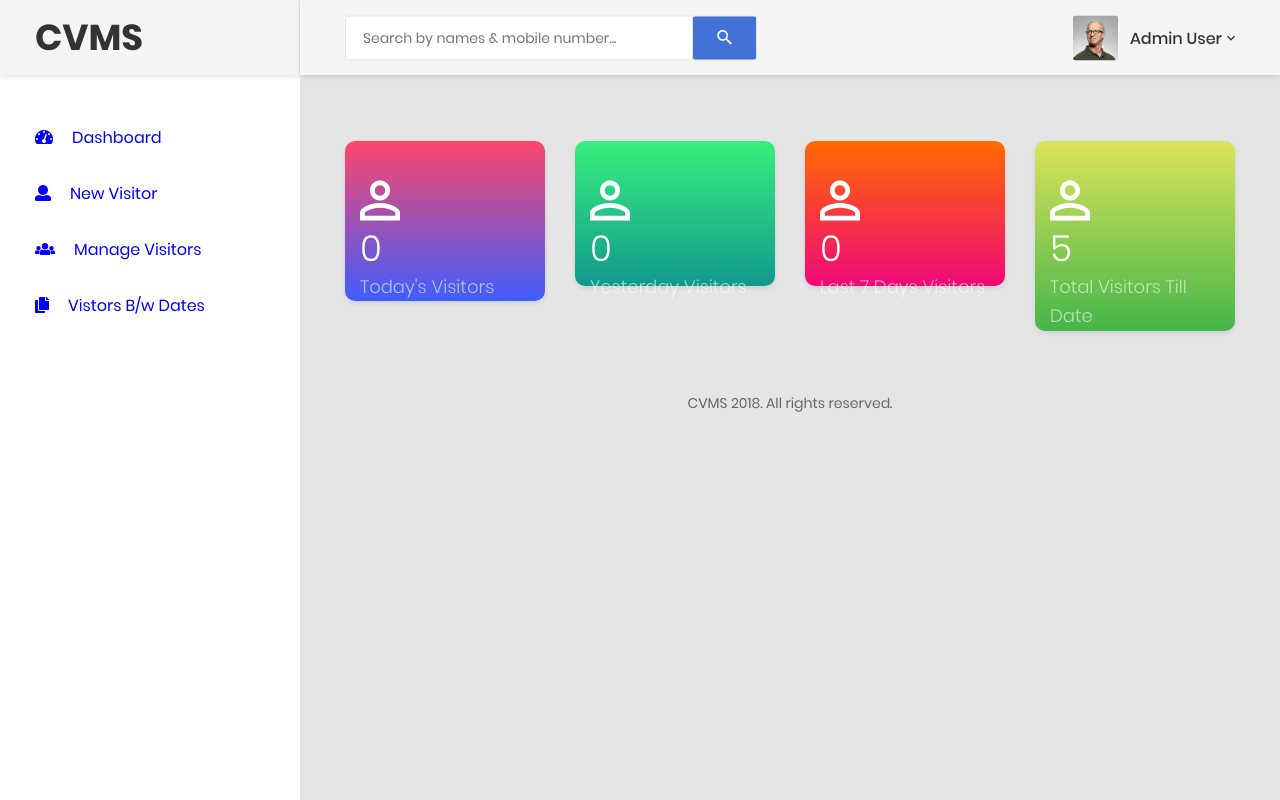
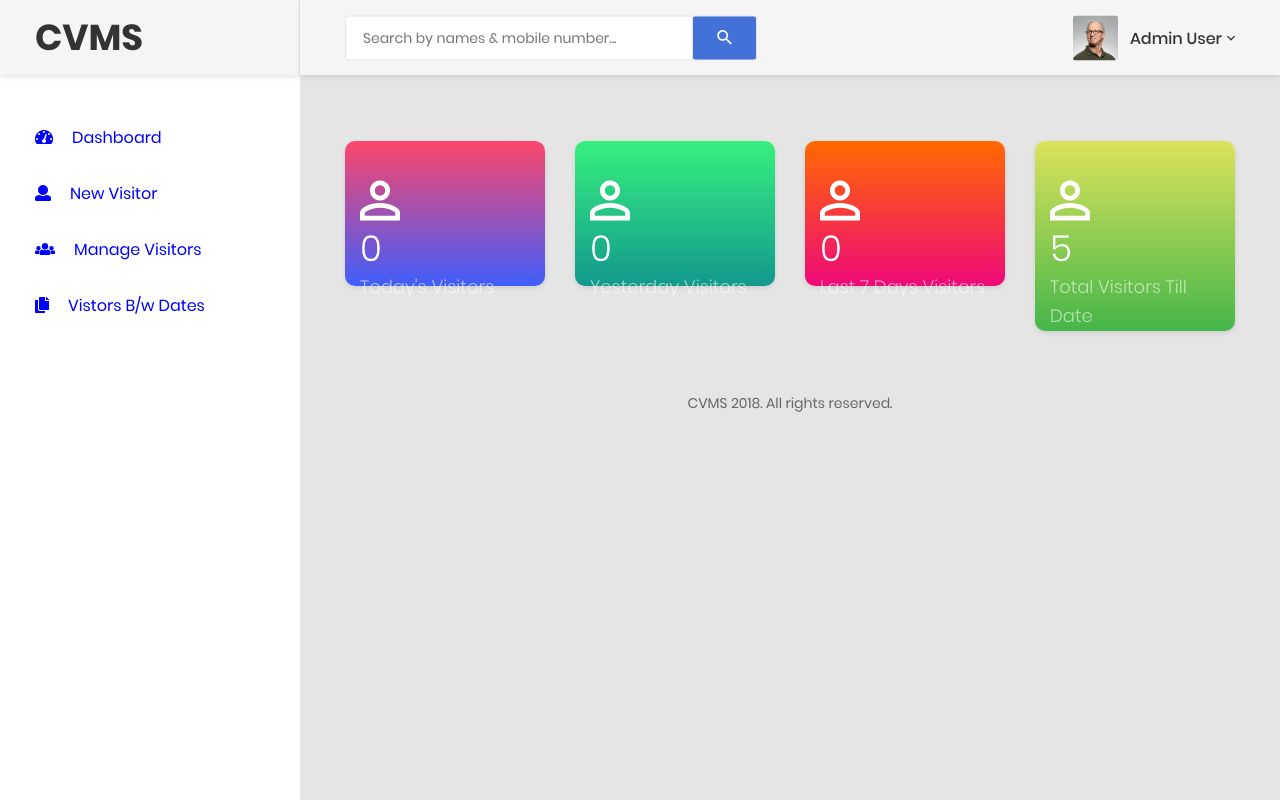
Before and after one commit to shadialahmd/Company-Visitors-Management-System, a PHP site: page /dashboard.php in a window 1280 px wide. Run offline with PHP 8.4, Linux system fonts and the light colour scheme; a user stored in the database is signed in; data comes from the database, SQL or seed files in the repository.

Commit message:
Update dashboard.php

```diff
--- a/dashboard.php
+++ b/dashboard.php
@@ -71,7 +71,7 @@ $count_today_visitors=mysqli_num_rows($query);
 
                         <div class="row m-t-25">
                             <div class="col-sm-6 col-lg-3">
-                                <div class="overview-item overview-item--c1">
+                                <div class="overview-item overview-item--c1" style="height: 145px;">
                                     <div class="overview__inner">
                                         <div class="overview-box clearfix">
                                             <div class="icon">
```
